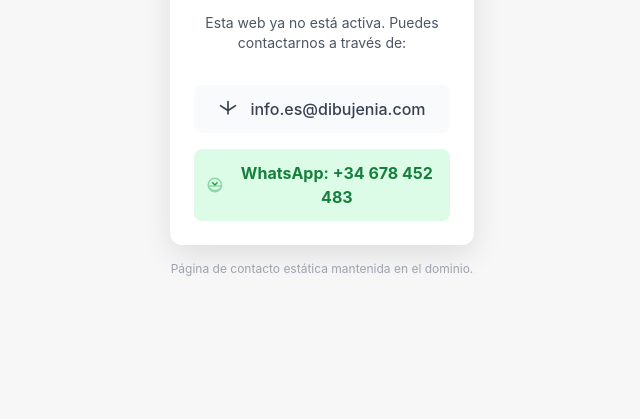
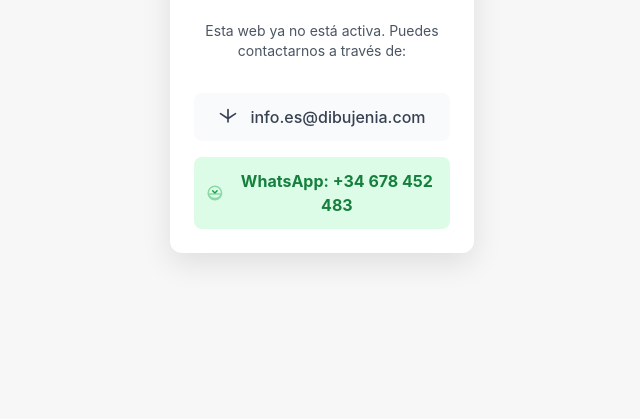
Before and after one commit to Dibujenia/pagina-dibujenia-estatica, a plain HTML site: page index.html in a window 1280 px wide. Shown: the part 381-800 px from the top of the page, without its empty margins (318-958 px from the left). Drawn offline with nearby package versions, Linux system fonts and the light colour scheme.

Commit message:
Update index.html

```diff
--- a/index.html
+++ b/index.html
@@ -86,7 +86,6 @@
         </div>
         <!-- Pie de página discreto -->
         <p class="text-xs text-gray-400 mt-4 text-center">
-            Página de contacto estática mantenida en el dominio.
         </p>
     </div>
 </body>
```
